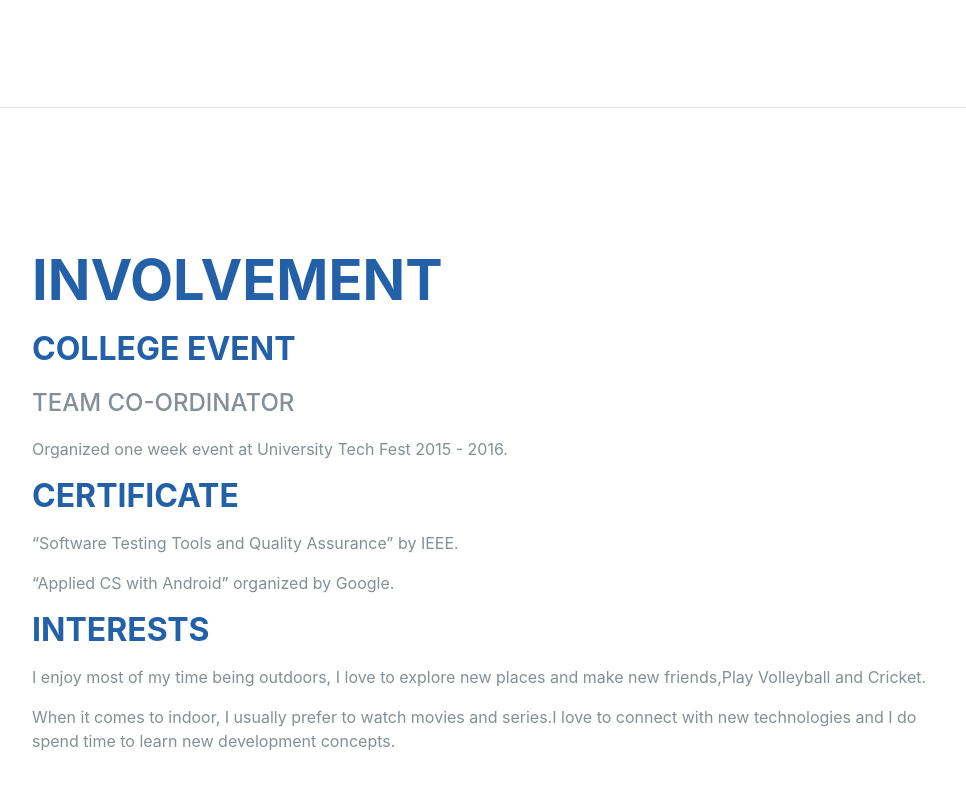
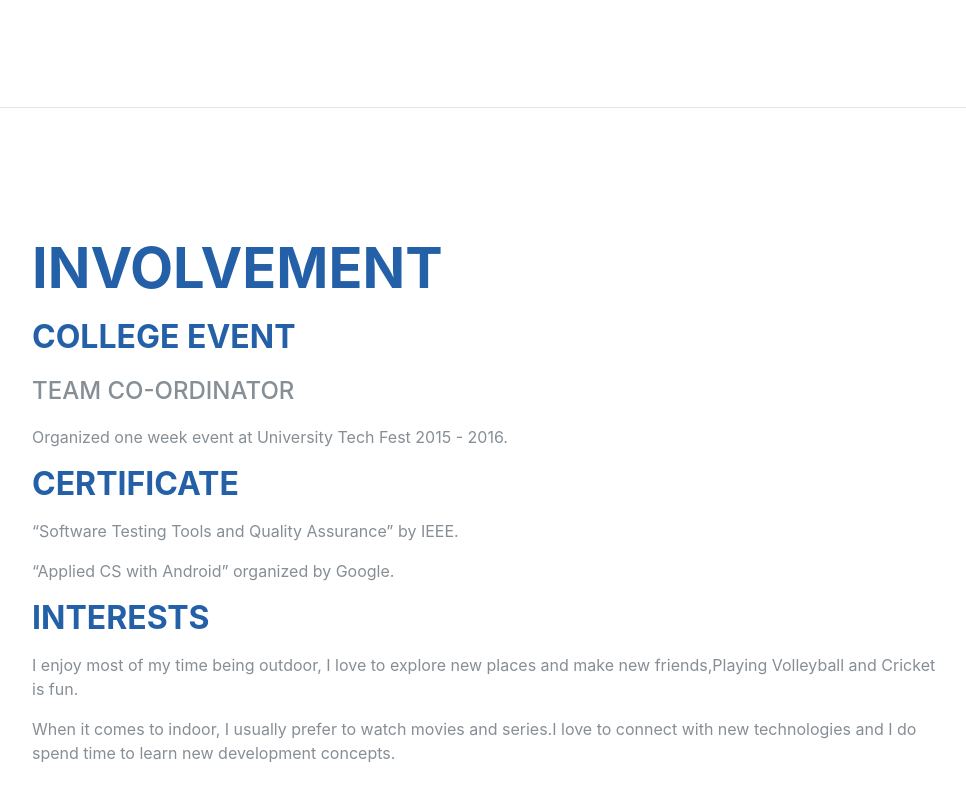
Before and after one commit to hamzapathan/hamzapathan.github.io, a plain HTML site: page index.html in a window 1280 px wide. Shown: the part 4088-4888 px from the top of the page, without its empty margins (288-1254 px from the left). Drawn offline with nearby package versions, Linux system fonts and the light colour scheme; a web font is replaced by a local one.

Commit message:
Update index.html

```diff
--- a/index.html
+++ b/index.html
@@ -238,7 +238,7 @@
           <p>“Applied CS with Android” organized by Google.</p>
 
          <h3 class="mb-3">Interests</h3>
-        <p>I enjoy most of my time being outdoors, I love to explore new places and make new friends,Play Volleyball and Cricket.</p>
+        <p>I enjoy most of my time being outdoor, I love to explore new places and make new friends,Playing Volleyball and Cricket is fun.</p>
         <p class="mb-3">When it comes to indoor, I usually prefer to watch movies and series.I love to connect with new technologies and I do spend time to learn new development concepts.</p>
 
 
```
